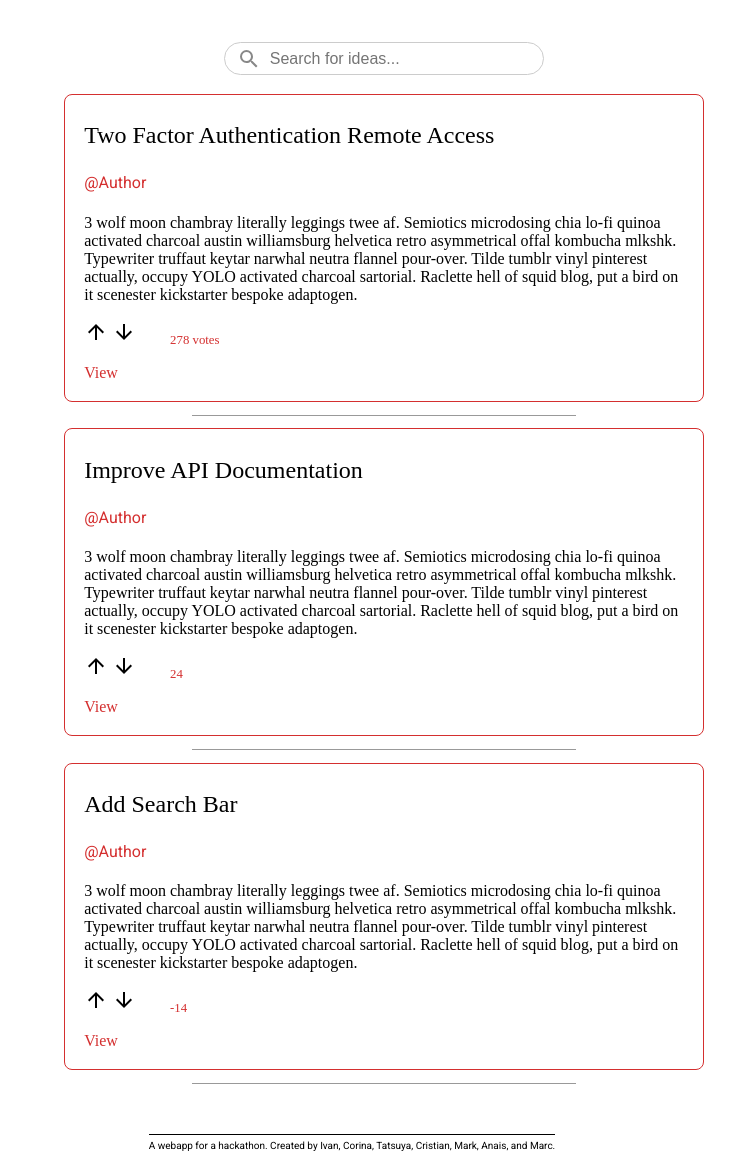
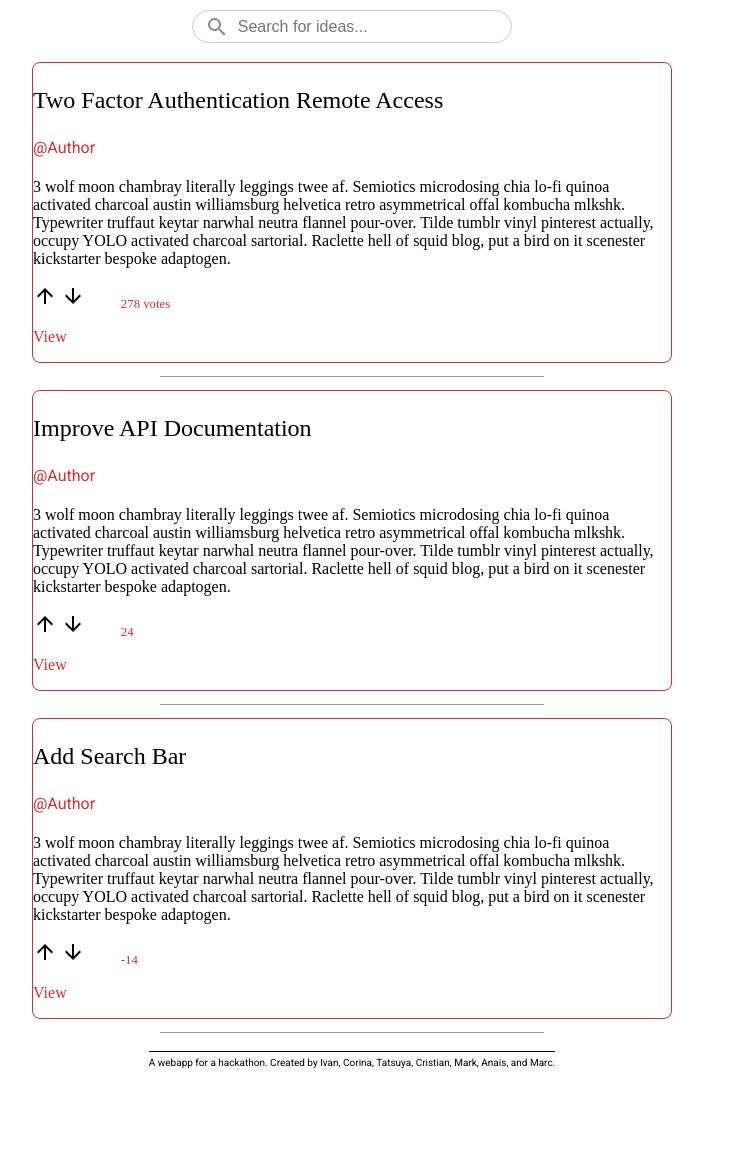
Before and after one commit to mkerr94/Corporate-Hackathon, a Flask app: page / in a window 1280 px wide. Shown: the part 89-1240 px from the top of the page, without its empty margins (288-1023 px from the left). After the commit the page ends 1157 px from the top, so only its background shows below. Run offline with Flask 2, Linux system fonts and the light colour scheme.

Commit message:
Moving stuff around

```diff
--- a/static/base.css
+++ b/static/css/base.css
@@ -10,7 +10,7 @@ body {
     grid-template-rows: auto;
     grid-template-areas:
      ". logo logo login"
-     ". posts posts ."
+     ". content content ."
      "footer footer footer footer";
 }
 
@@ -26,7 +26,7 @@ body {
     grid-area: logo;
     justify-self: center;
     align-self: end;
-    width: 60%;;
+    width: 60%;
 }
 
 .login {
@@ -39,13 +39,10 @@ body {
 
 /* Main content */
 .posts {
-    grid-area: posts;
+    grid-area: content;
 
     width: 100%;
     margin-top: 10px;
-
-
-    padding: 5%;
 }
 
 /* Footer */
--- a/static/post.css
+++ b/static/css/post.css
@@ -11,25 +11,25 @@
 .search {
     width: 50%;
 
-    background-image: url('images/magnify.svg');
+    background-image: url('../images/magnify.svg');
     background-repeat: no-repeat;
     background-size: auto;
-    background-position-x:4%;
+    background-position-x: 4%;
     background-position-y: 50%;
     border: 1px solid #ccc;;
-    border-radius: 20px;
+    border-radius: 999px;
     padding: 1%;
     padding-left: 7%;
     margin-bottom: 3%;
     margin-left: 25%;
+
     font-size: 1em;
 }
 
 .post-container{
-    padding-left: 3%;
-    padding-right: 3%;
-    padding-top: 0.5%;
-    padding-bottom: 0.5%;
+    min-width: 300px;
+
+    margin: auto;
     border-radius: 8px;
     border: 1px solid;
     border-color: #D42F2F;
--- a/templates/index.html
+++ b/templates/index.html
@@ -1,8 +1,8 @@
 {% extends "layout/base.html" %}
 {% block header %}
-  <link rel='stylesheet' type='text/css' href='../../static/post.css'>
+  <link rel='stylesheet' type='text/css' href={{ url_for('static', filename='css/post.css') }}>
   <script src="https://ajax.googleapis.com/ajax/libs/jquery/3.3.1/jquery.min.js"></script>
-  <script src='../static/js/like.js'></script>
+  <script src={{ url_for('static', filename='js/like.js') }}></script>
 {% endblock %}
 
 {% block posts %}
--- a/templates/layout/base.html
+++ b/templates/layout/base.html
@@ -1,6 +1,6 @@
 <html>
   <head>
-    <link rel='stylesheet' type='text/css' href='../../static/base.css'>
+    <link rel='stylesheet' type='text/css' href={{ url_for('static', filename='css/base.css') }}>
     <link rel='stylesheet' href='https://fonts.googleapis.com/css?family=Roboto'>
     {% block header %}{% endblock %}
   </head>
```
Also changed, not shown: static/image/down_arrow.svg (deleted), static/image/up_arrow.svg (deleted).
